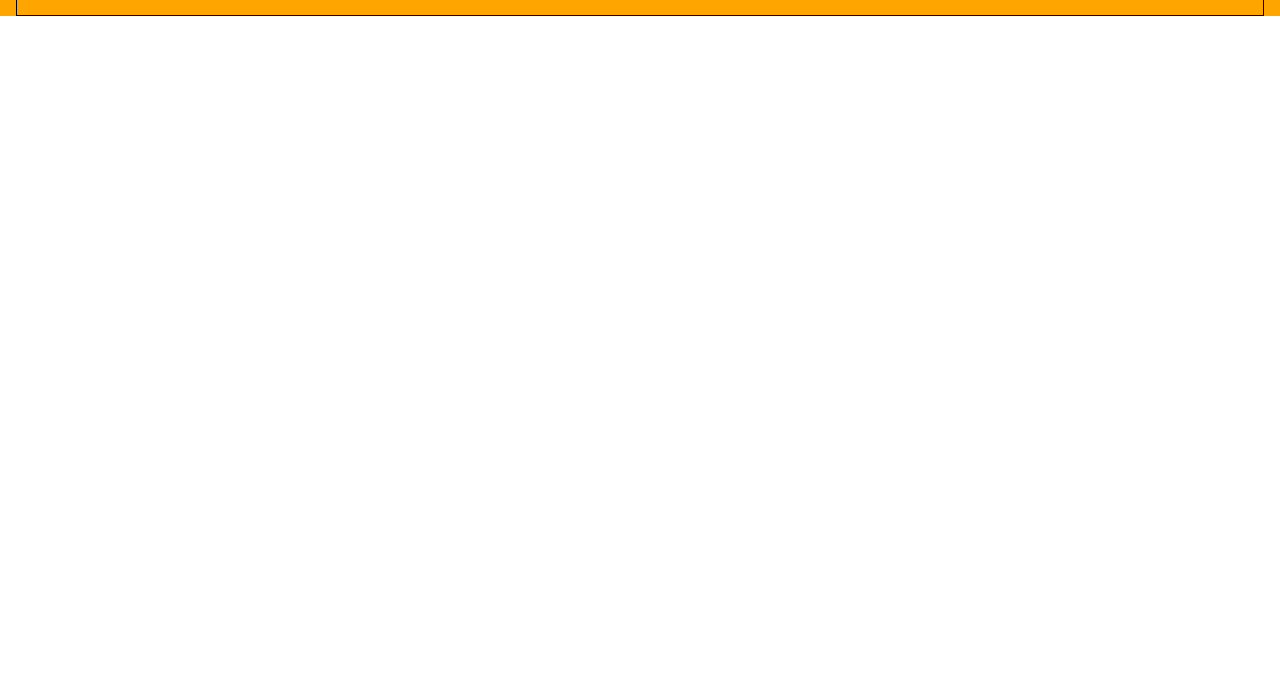
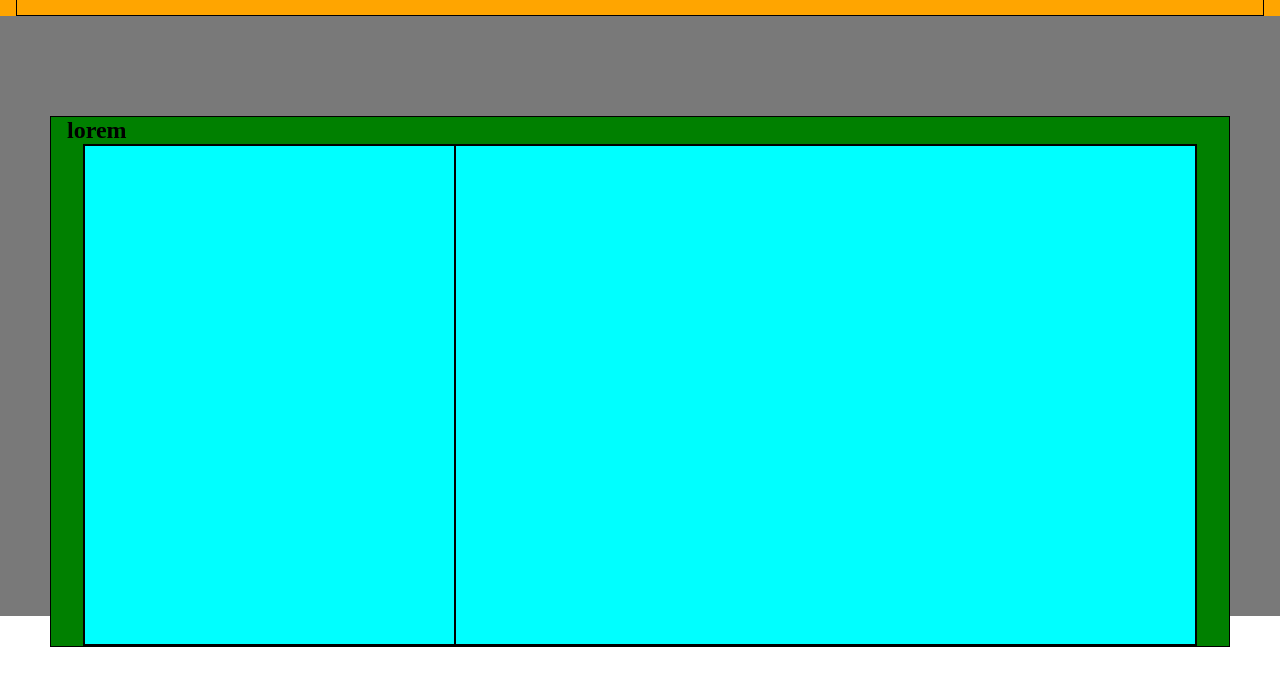
Before and after one commit to giuseppeesposito22/htmlcss-dropbox, a plain HTML site: page index.html in a window 1280 px wide. Shown: the part 44-730 px from the top of the page. Drawn offline with Linux system fonts and the light colour scheme.

Commit message:
add first section

```diff
--- a/css/style.css
+++ b/css/style.css
@@ -34,6 +34,9 @@ ul {
   margin-right: auto;
   padding-left: 1rem;
   padding-right: 1rem;
+
+  /* debug */
+  border: 1px solid black;
 }
 
 .row {
@@ -43,6 +46,9 @@ ul {
 
   margin-left: 1rem;
   margin-right: 1rem;
+
+  /* debug */
+  border: 1px solid black;
 }
 
 [class*="col"] {
@@ -82,6 +88,7 @@ ul {
 }
 
 .row div {
+  /* debug */
   border: 1px solid black;
 }
 
@@ -93,3 +100,26 @@ ul {
 .page-header li {
   display: inline-block;
 }
+
+/* MAIN */
+
+.section-1 {
+  /* debug */
+  background-color: rgb(121, 121, 121);
+  min-height: 600px;
+}
+
+.section-1 .container {
+  position: relative;
+  top: 100px;
+
+  /* debug */
+  background-color: green;
+  min-height: 500px;
+}
+
+.col-1-3,
+.col-2-3 {
+  min-height: 500px;
+  background-color: aqua;
+}
--- a/index.html
+++ b/index.html
@@ -24,11 +24,23 @@
             <li>lorem</li>
           </ul>
           <div>button</div>
-
       </div>
     </header>
 
-    <main></main>
+    <main>
+      <section class="section-1">
+        <div class="container">
+
+            <h1>lorem</h1>
+
+          <div class="row">
+            <div class="col-1-3"></div>
+            <div class="col-2-3"></div>
+          </div>
+        </div>
+      </section>
+
+    </main>
     <footer></footer>
   </body>
 </html>
```
